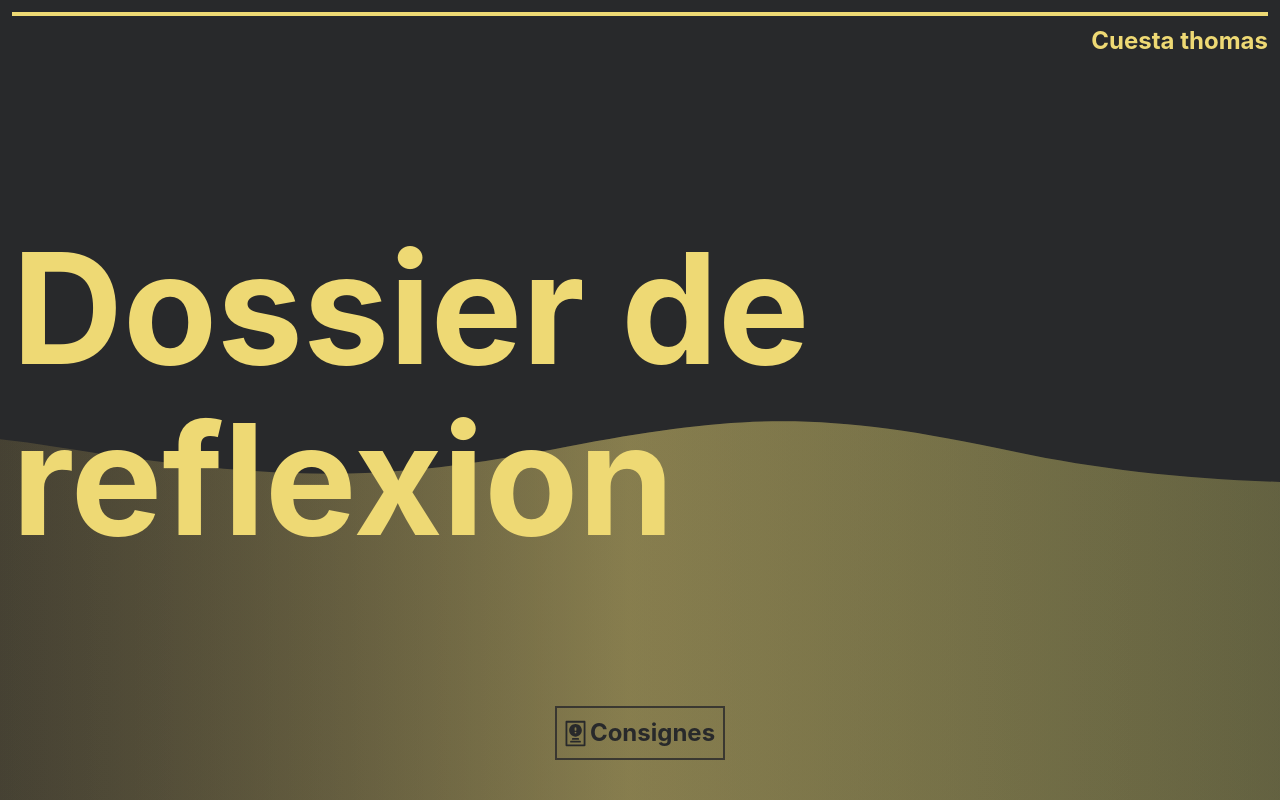
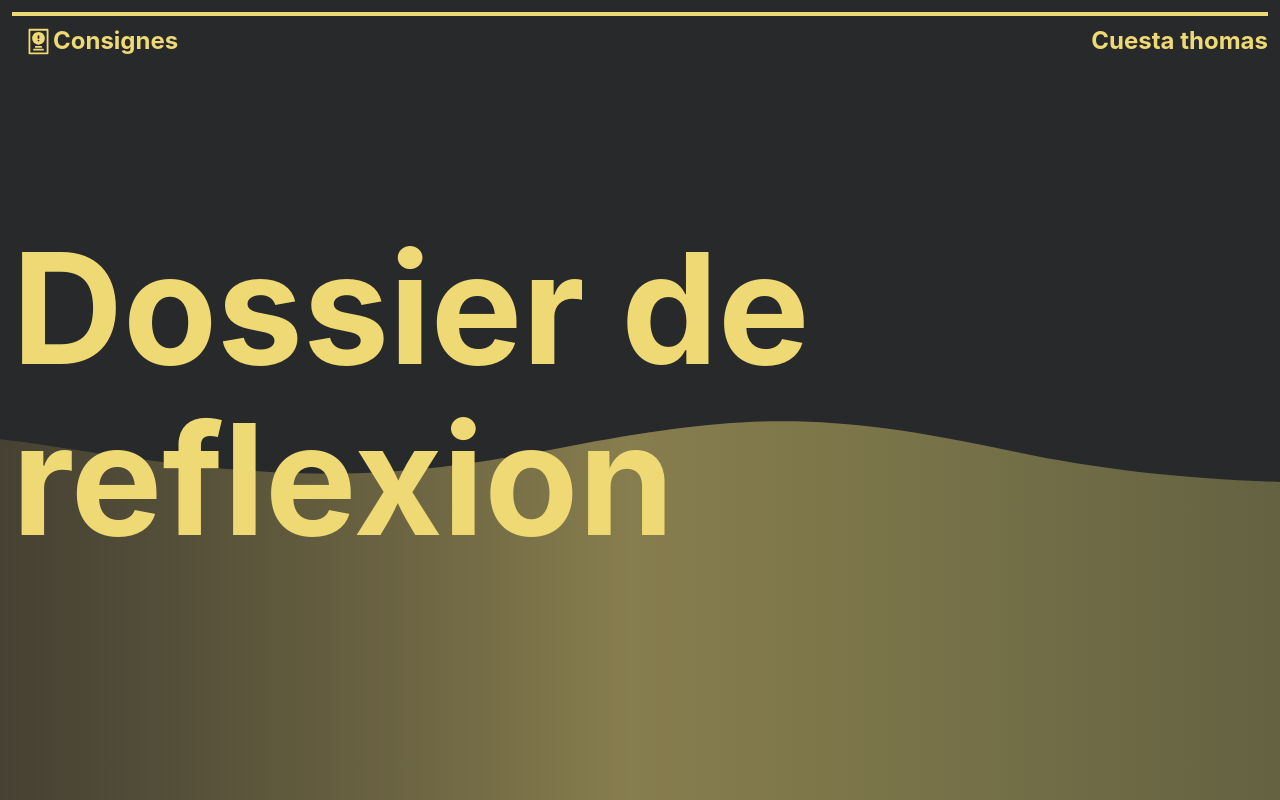
Before and after one commit to razmi0/dossier-reflexion-MDS, a website built with Vite: page index.html in a window 1280 px wide. Shown: the top 800 px of the page. Built offline with nearby package versions, Linux system fonts and the light colour scheme.

Commit message:
Fix modal button styles

```diff
--- a/index.html
+++ b/index.html
@@ -181,10 +181,10 @@
     <!-- MODAL -->
     <button
       style="padding: 4px 8px 4px 4px"
-      class="peer/modal-trigger text-2xl fixed z-50 font-bold text-fore-500 bottom-5 -translate-y-5 flex items-center p-1 pe-2 border-2 border-fore-500/80 hover:bg-or-500"
+      class="peer/modal-trigger text-2xl fixed z-50 font-bold text-fore-500 bottom-5 right-5 -translate-y-5 flex items-center hover:underline xl:bottom-auto xl:right-auto xl:top-9 xl:left-5 xl:text-or-500"
     >
       <svg
-        class="fill-fore-500"
+        class="fill-fore-500 xl:fill-or-500"
         width="29px"
         height="29px"
         viewBox="0 0 32 32"
```
Also changed, not shown: src/tailwind/output.css.
